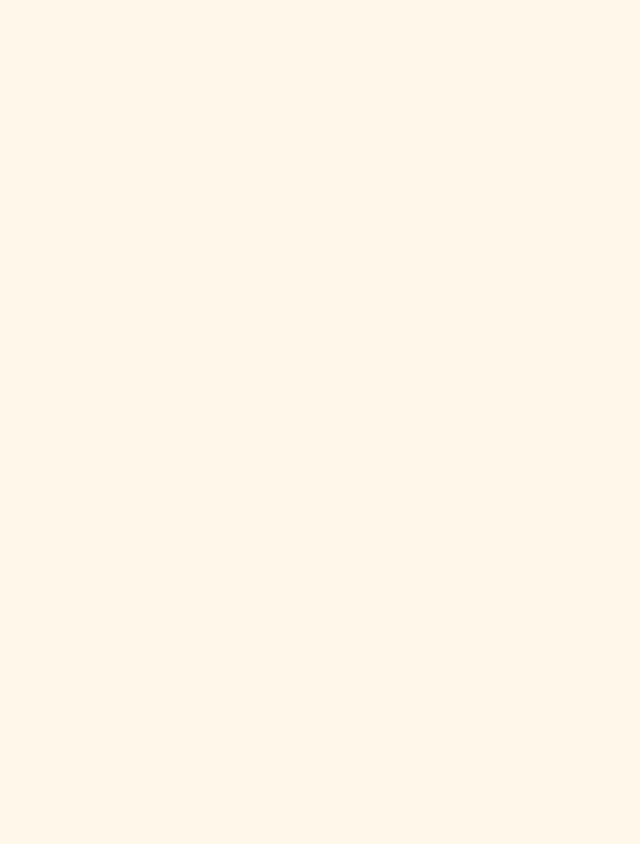
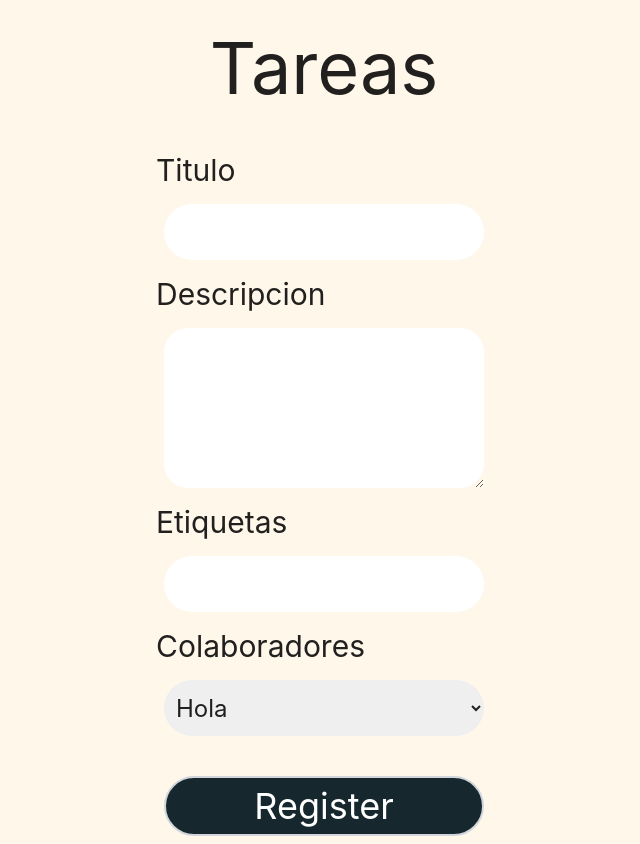
Before and after one commit to Aridane1/TeamTasks, a React (Vite) app in the folder frontend/: page /createTask in a window 1280 px wide. Before the commit this address had no page. Shown: the whole page, without its empty margins (316-956 px from the left). Before the commit the page ends 800 px from the top, so only its background shows below. Built offline with nearby package versions, Linux system fonts and the light colour scheme.

Commit message:
add card and createTask

```diff
--- a/frontend/src/App.tsx
+++ b/frontend/src/App.tsx
@@ -1,10 +1,11 @@
 import { BrowserRouter as Router, Routes, Route } from "react-router-dom";
 import "./App.css";
 import Home from "./pages/Home";
-import Chat from "./pages/chat";
+import Chat from "./pages/Chat";
 import Settings from "./pages/Settings";
 import Login from "./pages/Login";
 import Register from "./pages/Register";
+import CreateTask from "./pages/CreateTask";
 
 function App() {
   return (
@@ -15,6 +16,7 @@ function App() {
         <Route path="/settings" element={<Settings/>} />
         <Route path="/login" element={<Login/>} />
         <Route path="/register" element={<Register/>} />
+        <Route path="/createTask" element={<CreateTask/>} />
       </Routes>
     </Router>
   );
--- /dev/null
+++ b/frontend/src/components/Card.tsx
@@ -0,0 +1,23 @@
+export default function Card() {
+
+
+    return (
+        <div className="size-80"> {/* Replace class with className */}
+            <div className="relative"> {/* Replace class with className */}
+                <div className="flex justify-between"> {/* Replace class with className */}
+                    <p>Titulo</p> {/* Add a value for the title variable */}
+                    <p>Descripcion</p> {/* Add a value for the title variable */}
+                </div>
+                <img
+                    className="rounded max-h-full max-w-full"
+                    // {/* Replace class with className */}
+                    src="/images/image.png"
+                    alt=""
+                />
+                <div className="w-full flex justify-center"> {/* Replace class with className */}
+                    <div className="absolute -bottom-3 rounded-full w-[90%] h-[25px] bg-green-400"></div> {/* Replace class with className */}
+                </div>
+            </div>
+        </div>
+    );
+}
--- /dev/null
+++ b/frontend/src/pages/CreateTask.tsx
@@ -0,0 +1,31 @@
+export default function CreateTask() {
+  return (
+    <div className="flex flex-col items-center">
+      <h1 className="text-7xl mt-8">Tareas</h1>
+      <form className="flex flex-col w-fit mt-10">
+        <label className="text-3xl my-2">Titulo</label>
+        <input
+          className="border-1 border-gray-300 rounded-full text-3xl p-2 m-2 w-80 h-14"
+          type="text"
+        />
+        <label className="text-3xl my-2">Descripcion</label>
+        <textarea className="border-1 h-40 border-gray-300 rounded-3xl text-3xl p-2 m-2 w-80"></textarea>
+        <label className="text-3xl my-2">Etiquetas</label>
+        <input
+          className="border-1 border-gray-300 rounded-full p-2 m-2 w-80 text-3xl h-14"
+          type="text"
+        />
+        <label className="text-3xl my-2">Colaboradores</label>
+        <select className="border-1 text-2xl border-gray-300 rounded-full p-2 m-2 w-80 h-14">
+          <option>Hola</option>
+        </select>
+        <button
+          className="mt-8 border-2 border-gray-300 p-2 m-2 rounded-full text-4xl text-white bg-navbar"
+          type="submit"
+        >
+          Register
+        </button>
+      </form>
+    </div>
+  );
+}
--- a/frontend/src/pages/Home.tsx
+++ b/frontend/src/pages/Home.tsx
@@ -1,3 +1,4 @@
+import Card from "../components/Card";
 import Header from "../components/Header";
 import Navbar from "../components/Navbar";
 
@@ -6,6 +7,7 @@ export default function Home() {
     <>
       <Header />
       <div>
+        <Card />
       </div>
       <Navbar />
     </>
```
